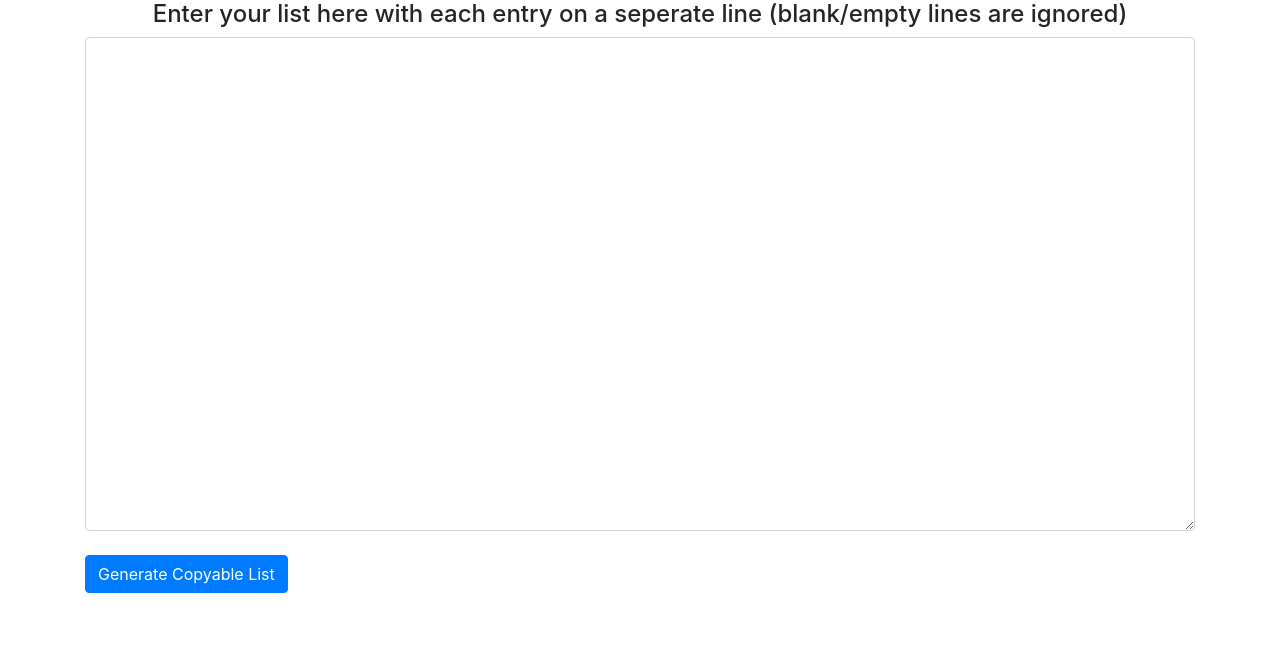
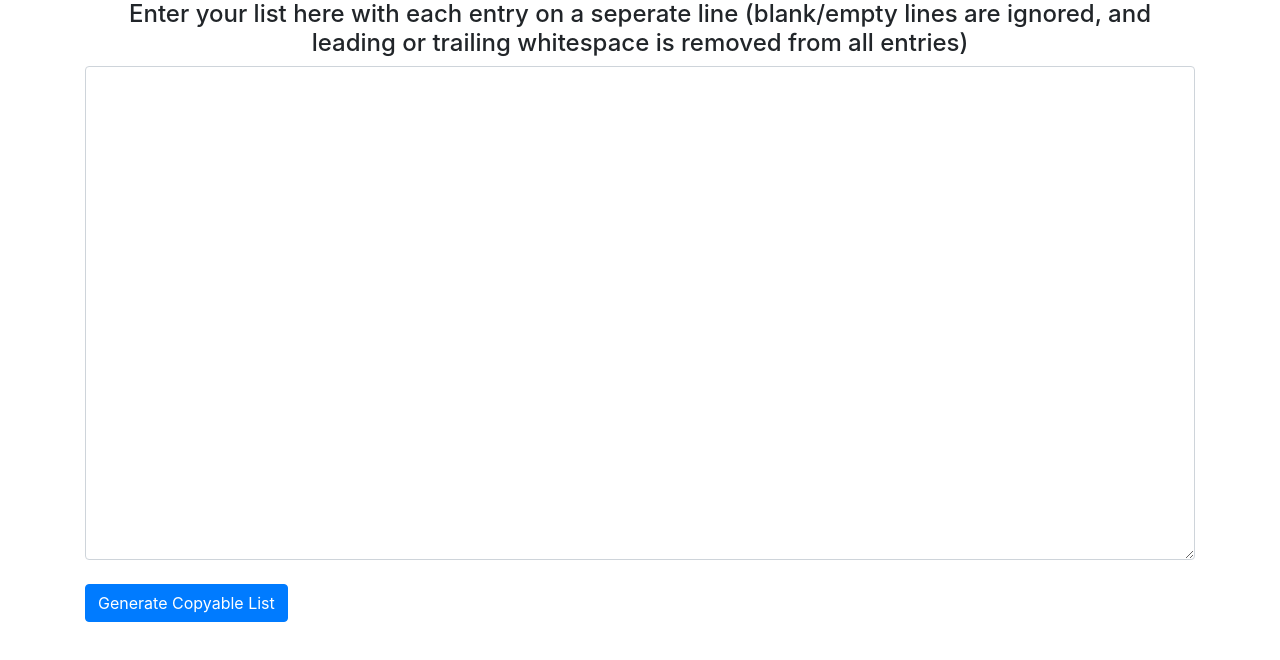
Before and after one commit to Matsyir/web-tools, a plain HTML site: page copyable-list-generator/index.html in a window 1280 px wide. Drawn offline with nearby package versions, Linux system fonts and the light colour scheme.

Commit message:
clarify input label

```diff
--- a/copyable-list-generator/index.html
+++ b/copyable-list-generator/index.html
@@ -8,7 +8,7 @@
   </head>
 <body>
     <div class="container">
-        <h4 class="text-center">Enter your list here with each entry on a seperate line (blank/empty lines are ignored)</h4>
+        <h4 class="text-center">Enter your list here with each entry on a seperate line (blank/empty lines are ignored, and leading or trailing whitespace is removed from all entries)</h4>
         <textarea id="listInput" rows="20" cols="20" class="form-control"></textarea>
         <br>
         <input type="button" id="generate" value="Generate Copyable List" class="btn btn-primary">
```
